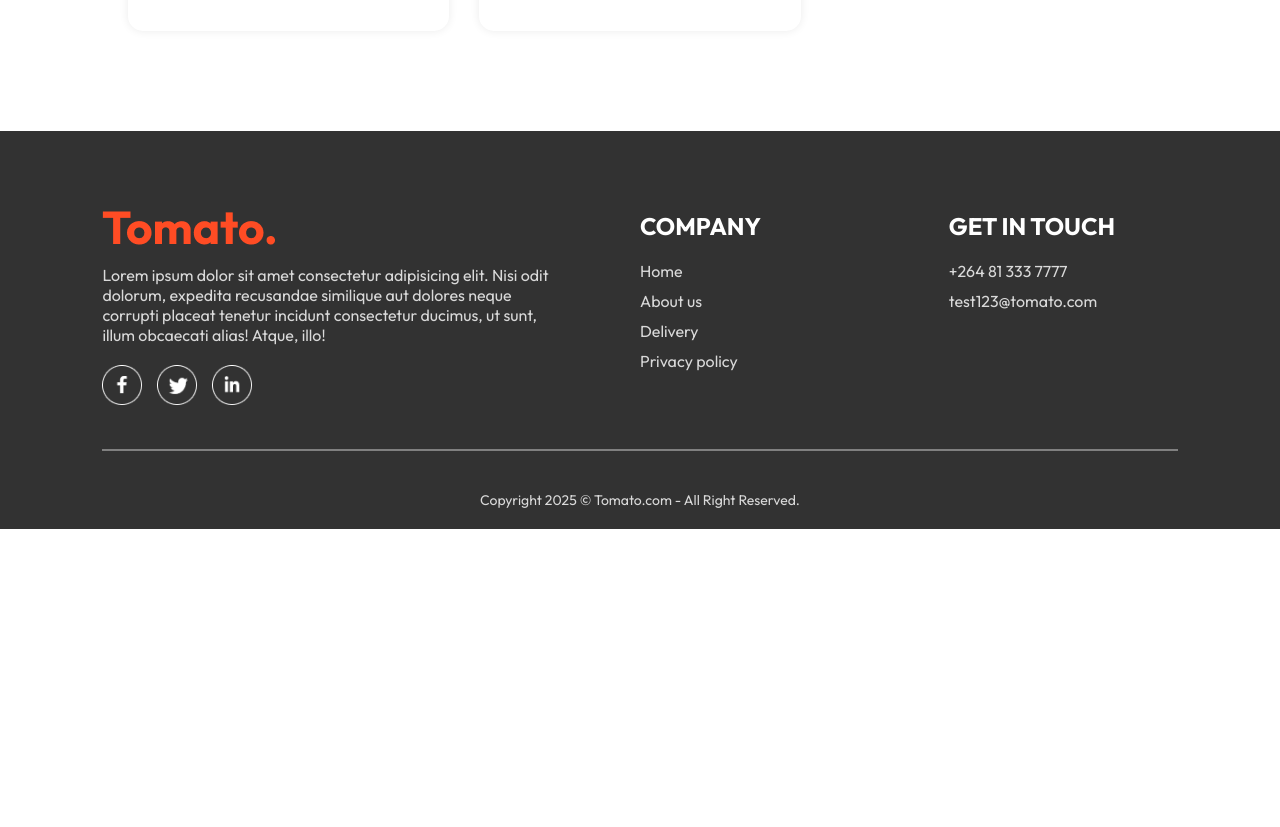
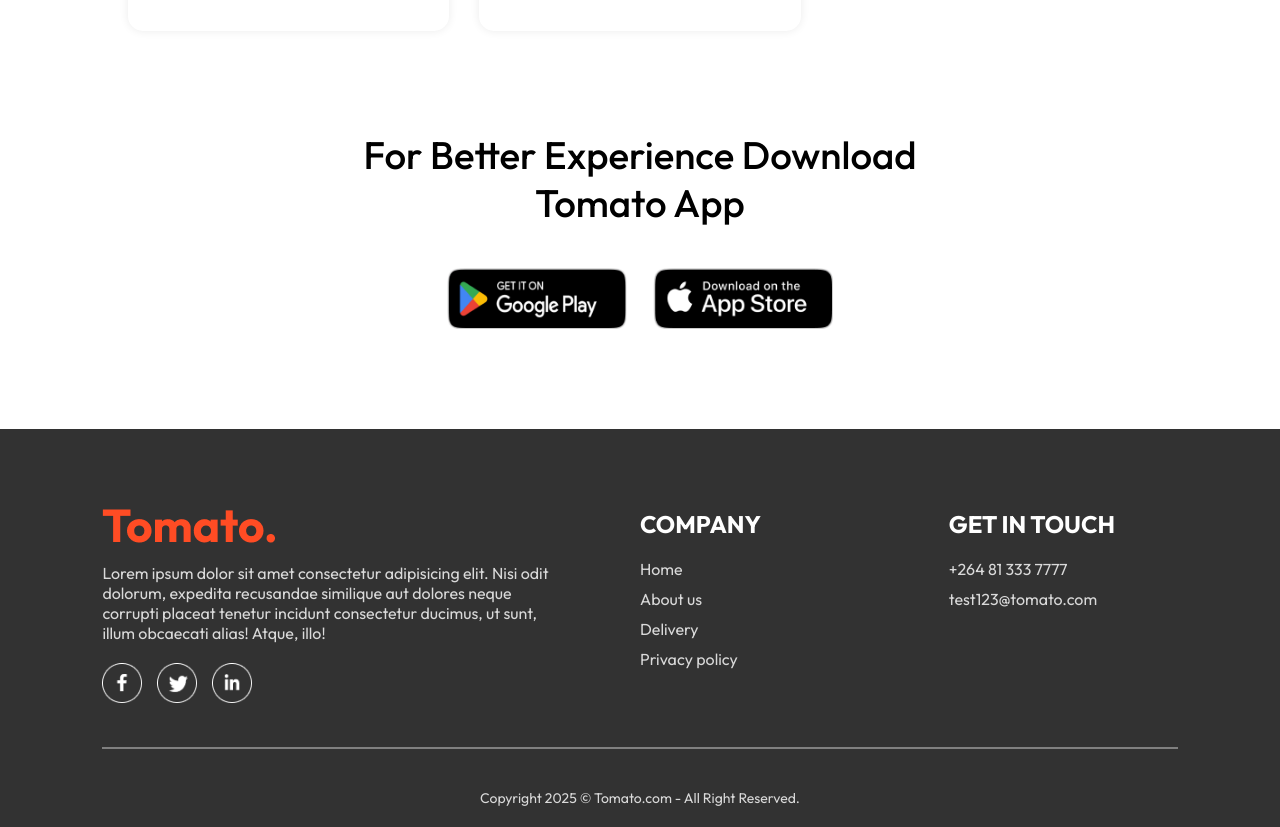
Before and after one commit to elifas-starboy/food-management-system, a React (Vite) app in the folder frontend/: page / in a window 1280 px wide. Shown: the part 5940-6767 px from the top of the page. Before the commit the page ends 6469 px from the top, so only its background shows below. Built offline with nearby package versions, Linux system fonts and the light colour scheme.

Commit message:
feat(ui): Add section to download app for the site

```diff
--- /dev/null
+++ b/frontend/src/components/AppDownload/AppDownload.css
@@ -0,0 +1,25 @@
+.app-download {
+    margin: auto;
+    margin-top: 10rem;
+    font-size: max(3vw, 2rem);
+    text-align: center;
+    font-weight: 500;
+}
+
+.app-download-platforms {
+    display: flex;
+    justify-content: center;
+    gap: max(2vw, 1rem);
+    margin-top: 4rem;
+}
+
+.app-download-platforms img {
+    width: max(30vw, 12rem);
+    max-width: 18rem;
+    transition: 0.5s;
+    cursor: pointer;
+}
+
+.app-download-platforms img:hover {
+    transform: scale(1.05);
+}
--- /dev/null
+++ b/frontend/src/components/AppDownload/AppDownload.jsx
@@ -0,0 +1,18 @@
+import './AppDownload.css';
+import { assets } from '../../assets/assets';
+
+function AppDownload() {
+    return (
+        <>
+            <div className="app-download">
+                <p>For Better Experience Download <br />Tomato App</p>
+                <div className="app-download-platforms">
+                    <img src={assets.play_store} alt="google playstore icon" />
+                    <img src={assets.app_store} alt="apple store icon" />
+                </div>
+            </div>
+        </>
+    )
+}
+
+export default AppDownload;
--- a/frontend/src/pages/Home/Home.jsx
+++ b/frontend/src/pages/Home/Home.jsx
@@ -3,6 +3,7 @@ import Header from '../../components/Header/Header';
 import ExploreMenu from '../../components/ExploreMenu/ExploreMenu';
 import { useState } from 'react';
 import FoodDisplay from '../../components/FoodDisplay/FoodDisplay';
+import AppDownload from '../../components/AppDownload/AppDownload';
 
 function Home() {
 
@@ -13,6 +14,7 @@ function Home() {
             <Header/>
             <ExploreMenu category={category} setCategory={setCategory}/>
             <FoodDisplay category={category}/>
+            <AppDownload />
         </div>
     );
 }
```
